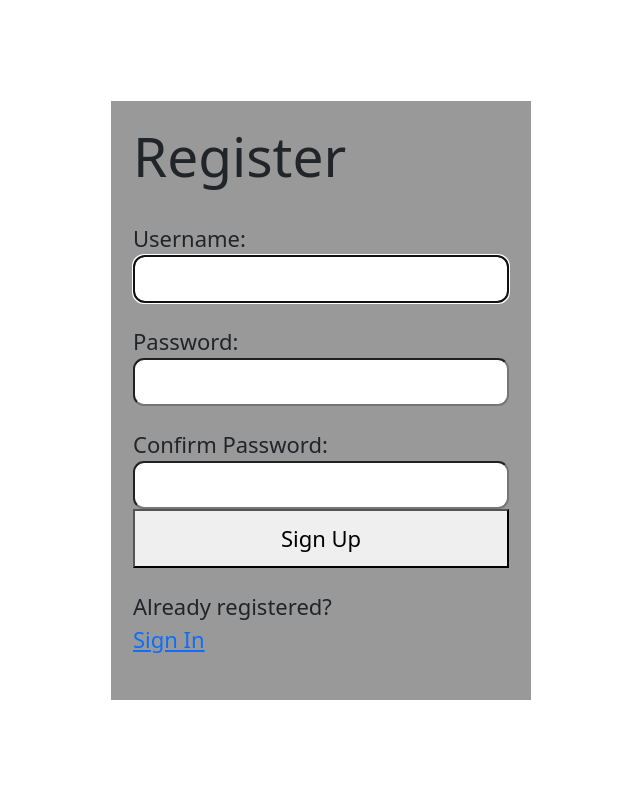
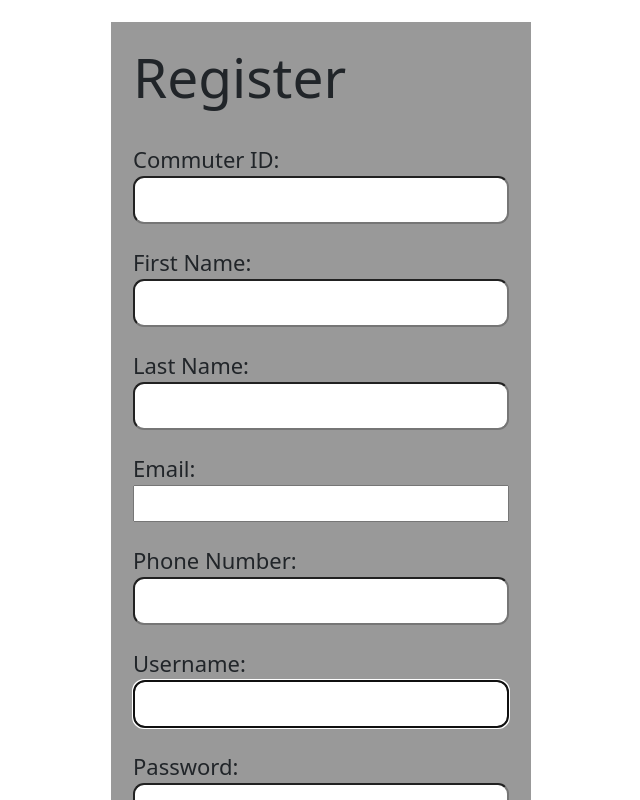
Before and after one commit to codebookreader/Nairoute, a React (Create React App) app: page /register in a window 1280 px wide. Shown: the top 800 px of the page, without its empty margins (319-959 px from the left). Built offline with nearby package versions, Linux system fonts and the light colour scheme.

Commit message:
"Testing Database Connection"

```diff
--- a/src/Register.js
+++ b/src/Register.js
@@ -5,9 +5,13 @@ const Register = () => {
     const userRef = useRef();
     const errRef = useRef();
 
+    const [commuterid, setCommuterid] = useState('');
+    const [firstName, setFirstName] = useState('');
+    const [lastName, setLastName] = useState('');
+    const [email, setEmail] = useState('');
+    const [phoneNo, setPhoneNo] = useState('');
     const [user, setUser] = useState('');
     const [pwd, setPwd] = useState('');
-    const [matchPwd, setMatchPwd] = useState('');
     const [errMsg, setErrMsg] = useState('');
     const [success, setSuccess] = useState(false);
 
@@ -17,19 +21,24 @@ const Register = () => {
 
     const handleSubmit = async (e) => {
         e.preventDefault();
-        if (pwd !== matchPwd) {
-            setErrMsg("Passwords do not match");
-            return;
-        }
         try {
             const response = await axios.post('http://localhost:5000/register', {
+                commuterid,
+                firstName,
+                lastName,
+                email,
+                phoneNo,
                 username: user,
                 password: pwd
             });
             setSuccess(true);
+            setCommuterid('');
+            setFirstName('');
+            setLastName('');
+            setEmail('');
+            setPhoneNo('');
             setUser('');
             setPwd('');
-            setMatchPwd('');
         } catch (err) {
             if (!err?.response) {
                 setErrMsg('No Server Response');
@@ -56,6 +65,56 @@ const Register = () => {
                     <p ref={errRef} className={errMsg ? "errmsg" : "offscreen"} aria-live="assertive">{errMsg}</p>
                     <h1>Register</h1>
                     <form onSubmit={handleSubmit}>
+                        <label htmlFor="commuterid">Commuter ID:</label>
+                        <input
+                            type="text"
+                            id="commuterid"
+                            autoComplete="off"
+                            onChange={(e) => setCommuterid(e.target.value)}
+                            value={commuterid}
+                            required
+                        />
+
+                        <label htmlFor="firstName">First Name:</label>
+                        <input
+                            type="text"
+                            id="firstName"
+                            autoComplete="off"
+                            onChange={(e) => setFirstName(e.target.value)}
+                            value={firstName}
+                            required
+                        />
+
+                        <label htmlFor="lastName">Last Name:</label>
+                        <input
+                            type="text"
+                            id="lastName"
+                            autoComplete="off"
+                            onChange={(e) => setLastName(e.target.value)}
+                            value={lastName}
+                            required
+                        />
+
+                        <label htmlFor="email">Email:</label>
+                        <input
+                            type="email"
+                            id="email"
+                            autoComplete="off"
+                            onChange={(e) => setEmail(e.target.value)}
+                            value={email}
+                            required
+                        />
+
+                        <label htmlFor="phoneNo">Phone Number:</label>
+                        <input
+                            type="text"
+                            id="phoneNo"
+                            autoComplete="off"
+                            onChange={(e) => setPhoneNo(e.target.value)}
+                            value={phoneNo}
+                            required
+                        />
+
                         <label htmlFor="username">Username:</label>
                         <input
                             type="text"
@@ -76,15 +135,6 @@ const Register = () => {
                             required
                         />
 
-                        <label htmlFor="confirm_pwd">Confirm Password:</label>
-                        <input
-                            type="password"
-                            id="confirm_pwd"
-                            onChange={(e) => setMatchPwd(e.target.value)}
-                            value={matchPwd}
-                            required
-                        />
-
                         <button>Sign Up</button>
                     </form>
                     <p>
```
Also changed, not shown: src/dbTest.js (added, +29 -0 lines), src/server.js (+25 -4 lines).
